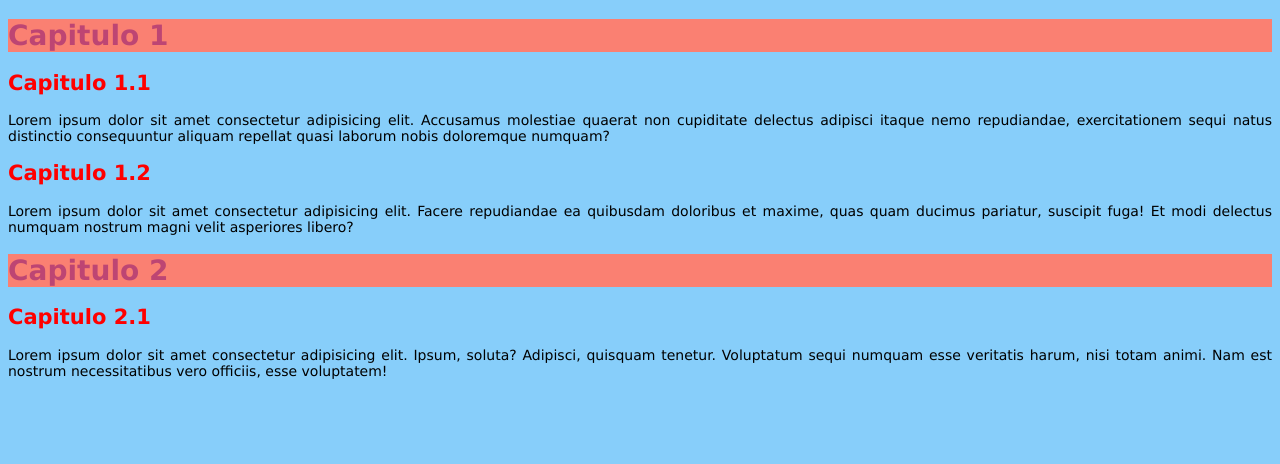
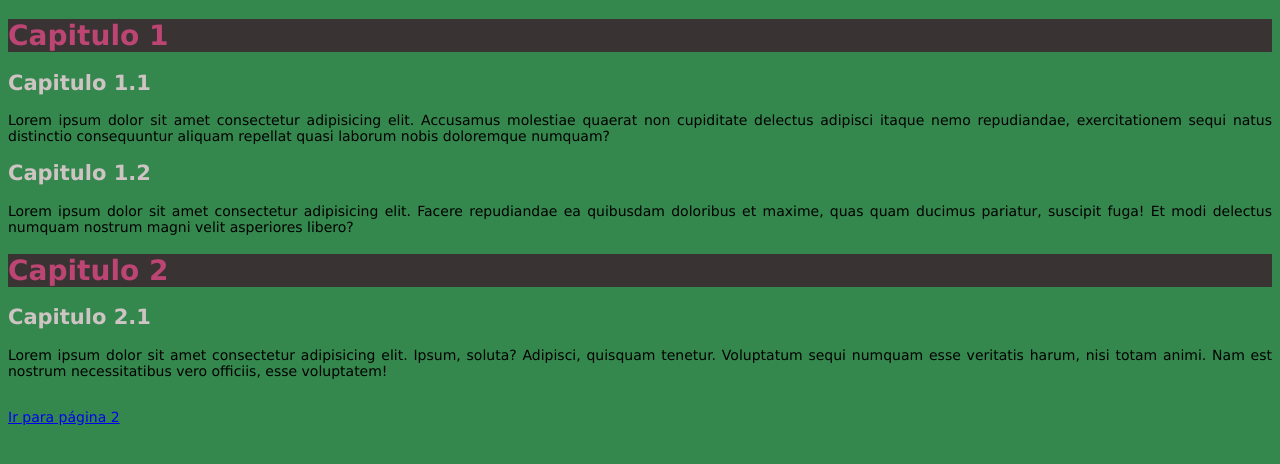
Before and after one commit to RodrigoTAbreu/VidaPlenaSite, a plain HTML site: page html-css/ex015/index.html in a window 1280 px wide. Drawn offline with Linux system fonts and the light colour scheme.

Commit message:
CSS
Style

```diff
--- a/html-css/ex015/index.html
+++ b/html-css/ex015/index.html
@@ -4,24 +4,8 @@
     <meta charset="UTF-8">
     <meta http-equiv="X-UA-Compatible" content="IE=edge">
     <meta name="viewport" content="width=device-width, initial-scale=1.0">
-    <title>Folha de Estilos - CSS</title>
-    <style>
-        body {
-            background-color: lightskyblue;
-            font-family: Verdana, Geneva, Tahoma, sans-serif;
-            font-size: 14px;
-        }
-        h1{
-            background-color: salmon;
-            color: rgb(189, 69, 115);
-        }
-        h2{
-            color: red;
-        }
-        p{
-            text-align: justify;
-        }
-    </style>
+    <title>Folha de Estilos Externos - CSS</title>
+    <link rel="stylesheet" href="style.css">
 </head>
 <body>
     <h1>Capitulo 1</h1>
@@ -32,6 +16,8 @@
     <h1>Capitulo 2</h1>
     <h2>Capitulo 2.1</h2>
     <p>Lorem ipsum dolor sit amet consectetur adipisicing elit. Ipsum, soluta? Adipisci, quisquam tenetur. Voluptatum sequi numquam esse veritatis harum, nisi totam animi. Nam est nostrum necessitatibus vero officiis, esse voluptatem!</p>
+    <br>
+    <a href="pagina02.html" target="_self">Ir para página 2</a>
 
 
 </body>
--- /dev/null
+++ b/html-css/ex015/style.css
@@ -0,0 +1,17 @@
+@charset "UTF-8";
+
+body {
+    background-color: rgb(52, 136, 77);
+    font-family: Verdana, Geneva, Tahoma, sans-serif;
+    font-size: 14px;
+}
+h1{
+    background-color: rgb(58, 51, 51);
+    color: rgb(189, 69, 115);
+}
+h2{
+    color: rgb(207, 196, 196);
+}
+p{
+    text-align: justify;
+}
```
Also changed, not shown: html-css/ex015/pagina02.html (added, +16 -0 lines).
